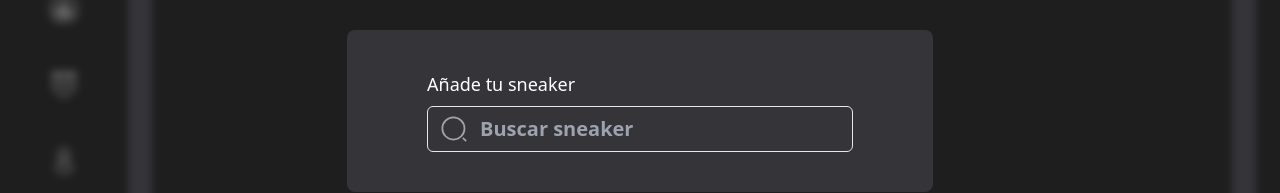
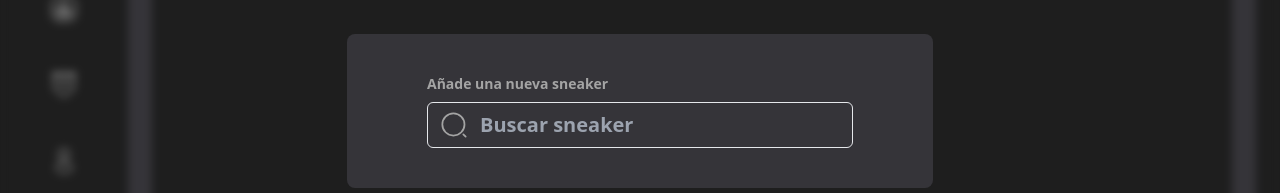
Before and after one commit to PemaProjects/SneakerResellManager, a Nuxt app in the folder nuxt/: page /inventario in a window 1280 px wide. Both pictures are taken after typing "Sample" into the empty fields and a click on the button "Add new". Shown: the part 289-482 px from the top of the page. Built offline with nearby package versions, Linux system fonts and the light colour scheme.

Commit message:
refactor: Update AddSneaker component to use smaller font size for title

```diff
--- a/nuxt/components/AddSneaker.vue
+++ b/nuxt/components/AddSneaker.vue
@@ -1,7 +1,7 @@
 <template>
     <div @click="closeModal" class="absolute top-0 left-0 w-screen h-screen backdrop-blur-sm flex justify-center items-center">
         <div class="bg-background2 px-20 py-10 rounded-lg space-y-2">
-            <h3 class="text-lg">Añade tu sneaker</h3>
+            <h3 class="text-sm text-grayText font-semibold">Añade una nueva sneaker</h3>
             <div class="flex bg-background2 rounded-md w-full items-center border text-grayText">
                 <IconsSearch class="ml-3 size-7" />
                 <input class="text-xl font-semibold rounded-md w-96 px-3 py-2 bg-transparent outline-none" v-model="buscar"
```
